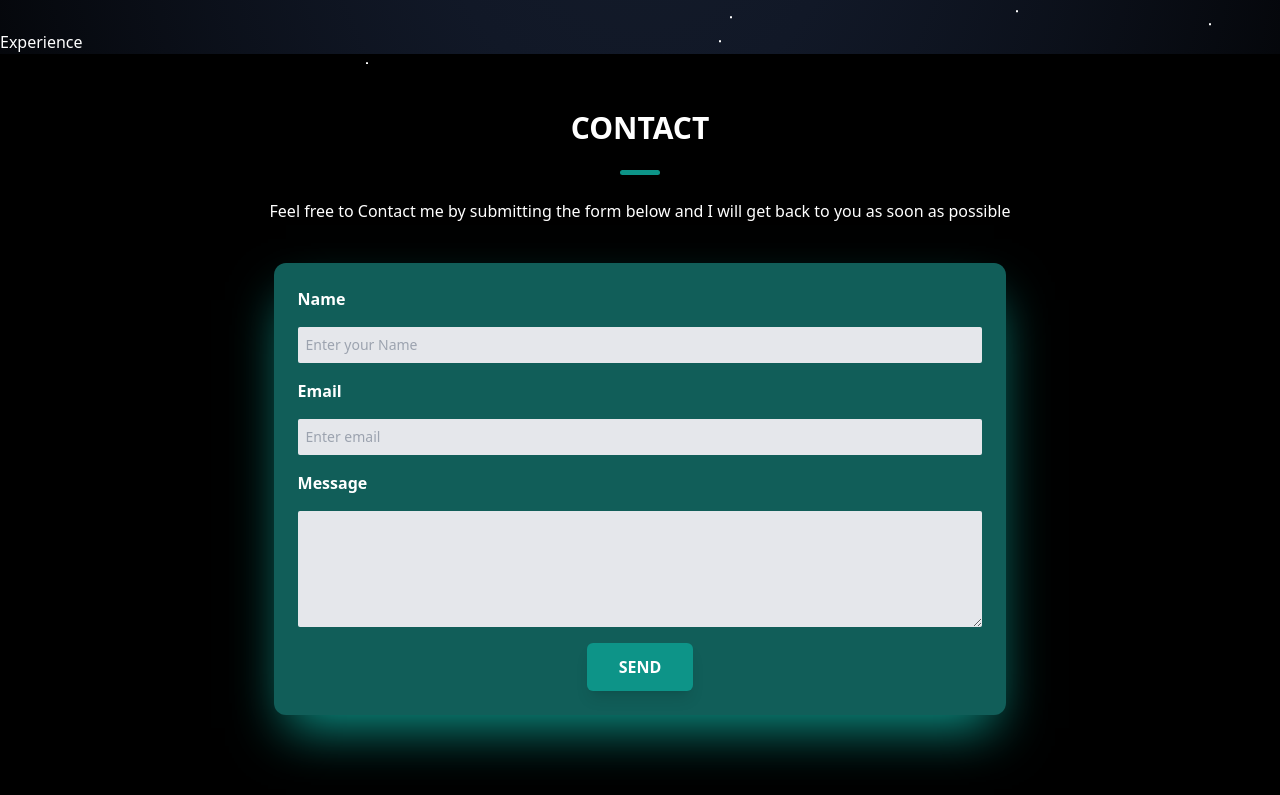
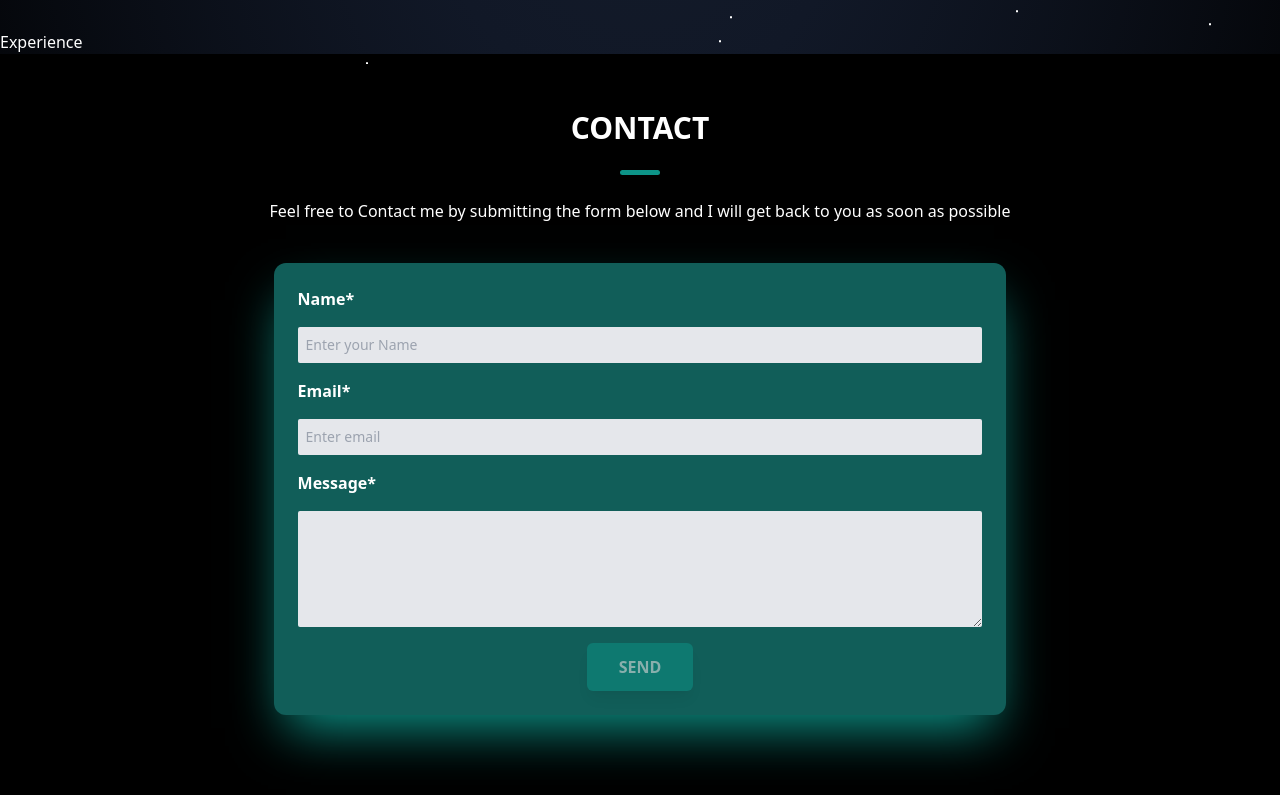
Before and after one commit to juandre1298/portfolio, a Next.js app: page / in a window 1280 px wide. Shown: the part 3794-4589 px from the top of the page. Built offline with nearby package versions, Linux system fonts and the light colour scheme.

Commit message:
email, name and message validation feature added on contact section

```diff
--- a/src/components/Contact.js
+++ b/src/components/Contact.js
@@ -1,4 +1,4 @@
-import React, { useRef } from "react";
+import React, { useRef, useState } from "react";
 import emailjs from "@emailjs/browser";
 import { toast } from "react-toastify";
 
@@ -25,6 +25,25 @@ export const Contact = (toastTheme) => {
         }
       );
   };
+  const [email, setEmail] = useState("");
+  const [error, setError] = useState(null);
+
+  function isValidEmail(email) {
+    return /\S+@\S+\.\S+/.test(email);
+  }
+
+  const handleChange = (event) => {
+    if (!isValidEmail(event.target.value)) {
+      setError("Email is invalid");
+    } else {
+      setError(null);
+    }
+
+    setEmail(event.target.value);
+  };
+  const [message, setMessage] = useState(null);
+  const [name, setName] = useState(null);
+  console.log(name && message && !error);
 
   return (
     <section
@@ -43,26 +62,42 @@ export const Contact = (toastTheme) => {
           onSubmit={sendEmail}
           className=" bg-white dark:bg-teal-800 mt-10 flex flex-col gap-4 p-6 justify-center mx-5  rounded-xl shadow-2xl dark:shadow-[rgba(13,148,136,1)]"
         >
-          <lable className="font-bold">Name</lable>
+          <lable className="font-bold">Name*</lable>
           <input
             className="text-stone-600 bg-gray-200 rounded-sm p-2 text-sm focus:outline-none"
             type="text"
             name="user_name"
             placeholder="Enter your Name "
+            onChange={(event) => {
+              setName(event.target.value);
+            }}
           />
-          <lable className="font-bold">Email</lable>
+          <div className="flex gap-4">
+            <lable className="font-bold">Email*</lable>
+            <span>
+              {error && (
+                <h2 className="text-red-700 dark:text-orange-500">{error}!</h2>
+              )}
+            </span>
+          </div>
           <input
             className="text-stone-600 bg-gray-200 rounded-sm p-2 text-sm focus:outline-none"
             type="email"
             name="user_email"
+            onChange={handleChange}
             placeholder="Enter email"
           />
-          <h3 className="font-bold">Message</h3>
+          <h3 className="font-bold">Message*</h3>
           <textarea
+            onChange={(event) => {
+              setMessage(event.target.value);
+            }}
             name="message"
             className="text-stone-600 bg-gray-200 rounded-sm p-2 text-sm focus:outline-none"
             rows="5"
           ></textarea>
+
+          {name && message && !error ? (
             <input
               onClick={() => {
                 toast.success("Mail sent, thank you for reaching out!", {
@@ -80,6 +115,25 @@ export const Contact = (toastTheme) => {
               value="Send"
               className="bg-yellow-400 py-3 px-8 mx-auto rounded-md font-bold uppercase shadow-lg dark:bg-teal-600 z-10"
             />
+          ) : (
+            <button
+              className="bg-yellow-400 py-3 px-8 mx-auto rounded-md font-bold uppercase shadow-lg dark:bg-teal-600 z-10 opacity-80 dark:opacity-50"
+              onClick={() => {
+                toast.error("Please fill all the requiered inputs", {
+                  position: "top-left",
+                  autoClose: 3000,
+                  hideProgressBar: false,
+                  closeOnClick: true,
+                  pauseOnHover: true,
+                  draggable: true,
+                  progress: undefined,
+                  theme: { toastTheme },
+                });
+              }}
+            >
+              Send
+            </button>
+          )}
         </form>
       </div>
     </section>
--- a/src/components/ProjectCard.js
+++ b/src/components/ProjectCard.js
@@ -4,7 +4,10 @@ import Image from "next/image";
 export const ProjectCard = (props) => {
   const { title, url, imgLink, laptopLink, description, technologies } = props;
   return (
-    <div className="bg-gray-200 rounded-md relative group bg-gradient-to-r from-gray-200 to-gray-300 dark:from-cyan-500 dark:to-teal-500  dark:hover:from-teal-500 dark:hover:to-cyan-500   ">
+    <div
+      key={title}
+      className="bg-gray-200 rounded-md relative group bg-gradient-to-r from-gray-200 to-gray-300 dark:from-cyan-500 dark:to-teal-500  dark:hover:from-teal-500 dark:hover:to-cyan-500   "
+    >
       <h2 className="text-3xl capitalize text-center py-4">{title}</h2>
 
       <div className="flex justify-center relative mx-4">
--- a/src/components/ProjectsDisplay.js
+++ b/src/components/ProjectsDisplay.js
@@ -13,8 +13,8 @@ export const ProjectsDisplay = (projects) => {
             <h1 className="text-3xl capitalize text-center py-4">{key}</h1>
             <div className="grid grid-cols-1 gap-4  md:grid-cols-2 lg:grid-cols-3">
               {projects.projects[key].map((e) => (
-                <div>
-                  {console.log(e)}
+                <div key={e.title}>
+                  {/* {console.log(e)} */}
                   <ProjectCard
                     title={e.title}
                     url={e.url}
```
Lines whose indentation alone changed are shown as unchanged.
